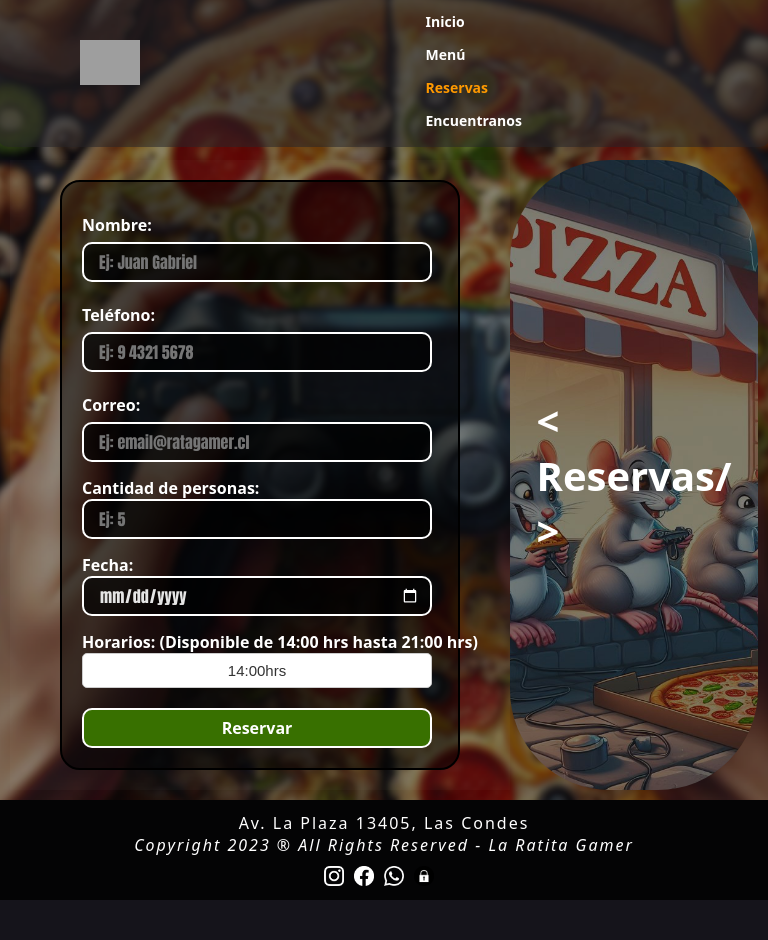
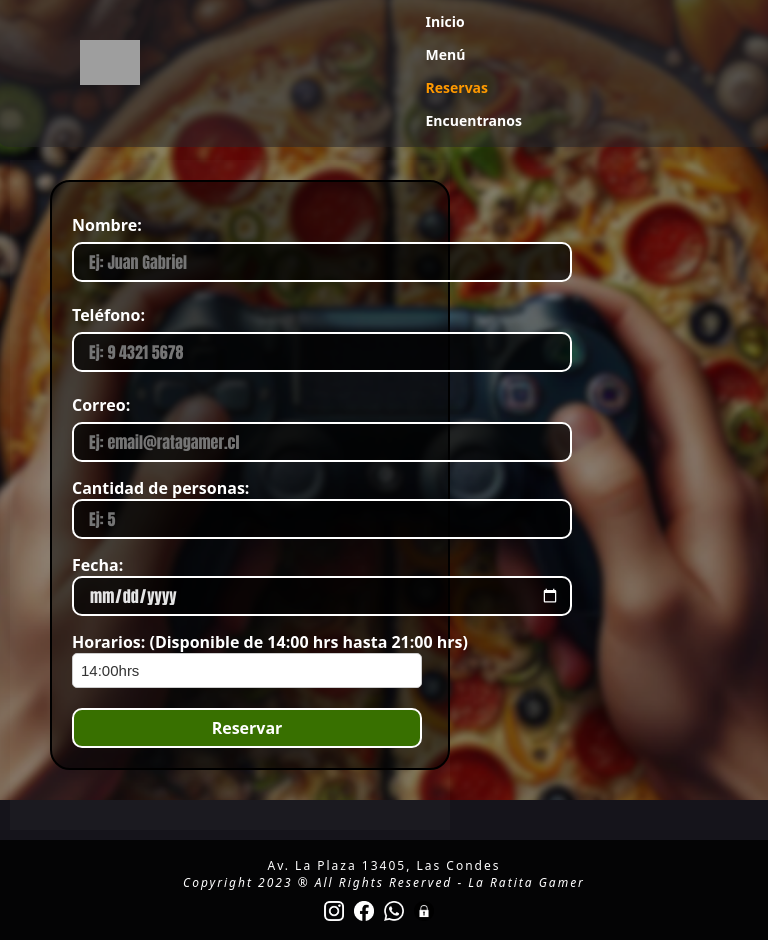
Before and after one commit to Pepeoawvh/Proyecto4DWFS, a React (Vite) app: page /Reserva in a window 768 px wide. Before the commit the page ends 900 px from the top, so only its background shows below. Built offline with nearby package versions, Linux system fonts and the light colour scheme; grey boxes are pictures that could not be loaded; a web font is replaced by a local one.

Commit message:
responsive reservas

```diff
--- a/src/styles/Footer.css
+++ b/src/styles/Footer.css
@@ -53,6 +53,7 @@
     flex-direction: column;
     align-items: center;
     text-align: center;
+    font-size: 12px;
   }
 
   .footer {
--- a/src/styles/Formulario.css
+++ b/src/styles/Formulario.css
@@ -1,3 +1,5 @@
+@media screen and (min-width: 768px) {
+
 h1 {
     text-align: center;
     color: rgb(251, 245, 245);
@@ -28,7 +30,7 @@ h1 {
   input {
     border-radius: 10px;
     margin-bottom: 5px;
-    height: 30px;
+    height: 50px;
     background-color: rgba(0, 0, 0, 0.7);
     border: solid 2px white;
     color: rgb(229, 229, 229);
@@ -80,7 +82,6 @@ input[type="date"]::-webkit-calendar-picker-indicator {
   background-color: #fff;
   color: #333;
   width: 500px;
-  text-align: center;
 }
 
 .hora-select:hover {
@@ -92,7 +93,7 @@ input[type="date"]::-webkit-calendar-picker-indicator {
   border-color: #555;
   box-shadow: 0 0 5px rgba(0, 0, 0, 0.3);
 }
-
+}
 
 @media screen and (max-width: 768px) {
   h1 {
@@ -106,22 +107,26 @@ input[type="date"]::-webkit-calendar-picker-indicator {
     justify-content: center;
     align-items: center;
     margin-top: 20px; /* Ajusta el espacio entre el formulario y la imagen */
+
+
   }
 
   form {
     color: rgb(255, 255, 255);
-    width: 80%;
-    max-width: 500px;
+    width: 400px;
+    max-width: 5000px;
     padding: 20px;
     background-color: rgba(0, 0, 0, 0.5);
     border: 2px solid rgb(0, 0, 0);
     border-radius: 20px;
     box-sizing: border-box;
-    margin-bottom: 20px; /* Ajusta el espacio entre el formulario y la imagen */
+    margin-left: 40px;
+    margin-bottom: 60px;
+
   }
 
   input {
-    width: 70%;
+    width: 100%;
     border-radius: 10px;
     margin-bottom: 10px;
     height: 40px;
@@ -192,7 +197,7 @@ input[type="date"]::-webkit-calendar-picker-indicator {
   }
 
   /* Estilo para la imagen */
-  .responsive-image {
+  .jumboFormSplit {
      display: none;
   }
 }
```
